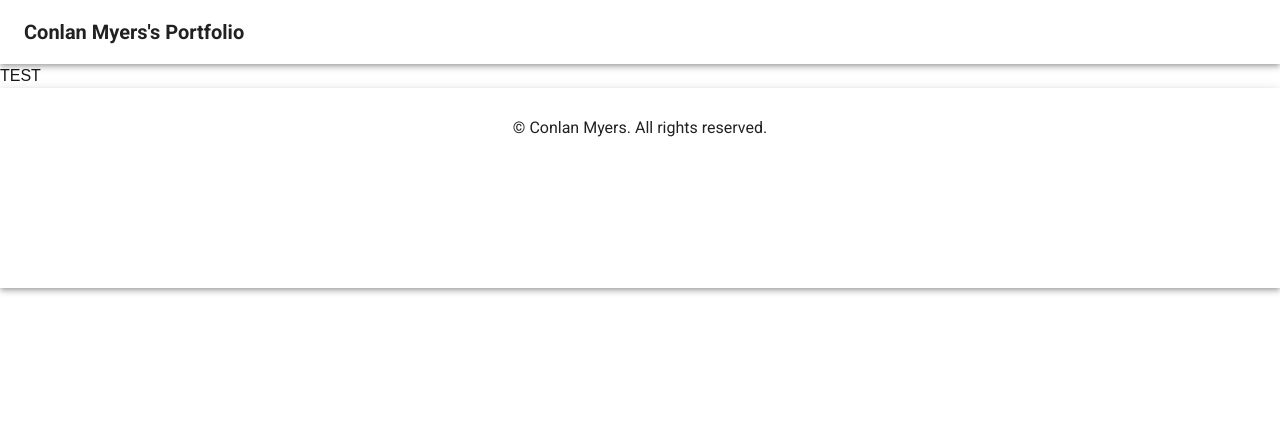
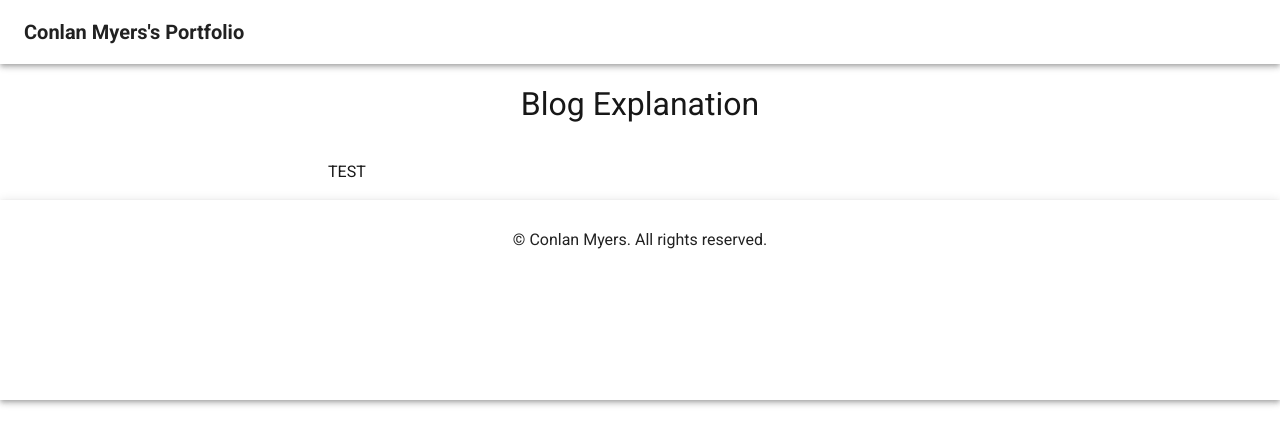
Before and after one commit to Conlan2/Conlan2.github.io, a Next.js app in the folder Frontend/: page /blog in a window 1280 px wide. Shown: the top 444 px of the page. Built offline with nearby package versions, Linux system fonts and the light colour scheme; what @mui/material-nextjs would draw is missing.

Commit message:
Added Blog Section Component

```diff
--- a/Frontend/app/blog/page.tsx
+++ b/Frontend/app/blog/page.tsx
@@ -2,15 +2,26 @@
 import Image from "next/image";
 import {Box, Button, Stack} from "@mui/material"
 
-import Footer from "@/src/components/main/Footer";
+import Footer from "@/src/components/layout/Footer";
 import { alpha } from "@mui/material/styles";
 import primaryTheme from "@/src/mui/themes/primary";
+import { BlogEntryAllText } from "@/src/components/blog/BlogEntryAllText";
+import HamburgerSection from "@/src/components/main/HamburgerSection";
 
 
 export default function blog() {
-    return (<Stack flexGrow={1} sx={{width:"100%", display:"flex", height:"100%"}}>
+    return (<Stack flexGrow={1} sx={{
+      width:"100%",
+      minWidth: "600px",
+      display:"flex",
+      height:"100%"}}>
       <div id="PersonalSection"></div>
-      TEST
+      <BlogEntryAllText
+      title={"Blog Explanation"}
+      text={"TEST"}>
+
+      </BlogEntryAllText>
+
       <Footer></Footer>
     </Stack>)
 }
--- a/Frontend/app/layout.tsx
+++ b/Frontend/app/layout.tsx
@@ -5,7 +5,7 @@ import { ThemeProvider } from '@mui/material/styles'
 import "./globals.css";
 import roboto from "@/src/mui/fonts/roboto";
 import primaryTheme from "@/src/mui/themes/primary";
-import NavigationBar from "@/src/components/main/NavigationBar";
+import NavigationBar from "@/src/components/layout/NavigationBar";
 import Box from "@mui/material/Box";
 import Script from "next/script";
 
--- a/Frontend/app/page.tsx
+++ b/Frontend/app/page.tsx
@@ -7,7 +7,7 @@ import AboutMeSection from "@/src/components/main/AboutMeSection";
 import SkillsAndExpertise from "@/src/components/main/SkillsAndExpertise";
 import FeaturedProjectsSection from "@/src/components/main/FeaturedProjectsSection";
 import ContactsSection from "@/src/components/main/ContactsSection";
-import Footer from "@/src/components/main/Footer";
+import Footer from "@/src/components/layout/Footer";
 import { alpha } from "@mui/material/styles";
 import primaryTheme from "@/src/mui/themes/primary";
 
--- /dev/null
+++ b/Frontend/src/components/blog/BlogEntryAllText.tsx
@@ -0,0 +1,44 @@
+import { alpha, Box, SxProps, Typography } from "@mui/material";
+import Image from 'next/image';
+import primaryTheme from "../../mui/themes/primary";
+import { ReactNode } from "react";
+
+interface blogEntryProps {
+    title: String
+    text: string
+    sx?: SxProps
+    children?: ReactNode;
+
+}
+
+export function BlogEntryAllText({title, text, sx, children}: blogEntryProps) {
+    return (
+        <Box sx={{
+            p: 2,
+            flexGrow: 1,
+            display:"flex",
+            flexDirection:"column",
+            justifyContent:"center",
+            alignItems:"center",
+            width:"100%",
+            height: "100%",
+            ...sx
+            }}>
+                <Typography sx={{
+                    fontSize:32,
+                    width: "40%",
+                    textAlign: 'center',
+                    mb: 4
+                }}>{title}
+                </Typography>
+                <Typography sx={{
+                    fontSize:16,
+                    width: "50%",
+                }}>{text}
+                </Typography>
+                {children}
+
+            </Box>
+    )
+
+}
```
Also changed, not shown: Frontend/src/components/layout/Footer.tsx (renamed from Frontend/src/components/main/Footer.tsx, +1 -15 lines), Frontend/src/components/layout/NavigationBar.tsx (renamed from Frontend/src/components/main/NavigationBar.tsx).
